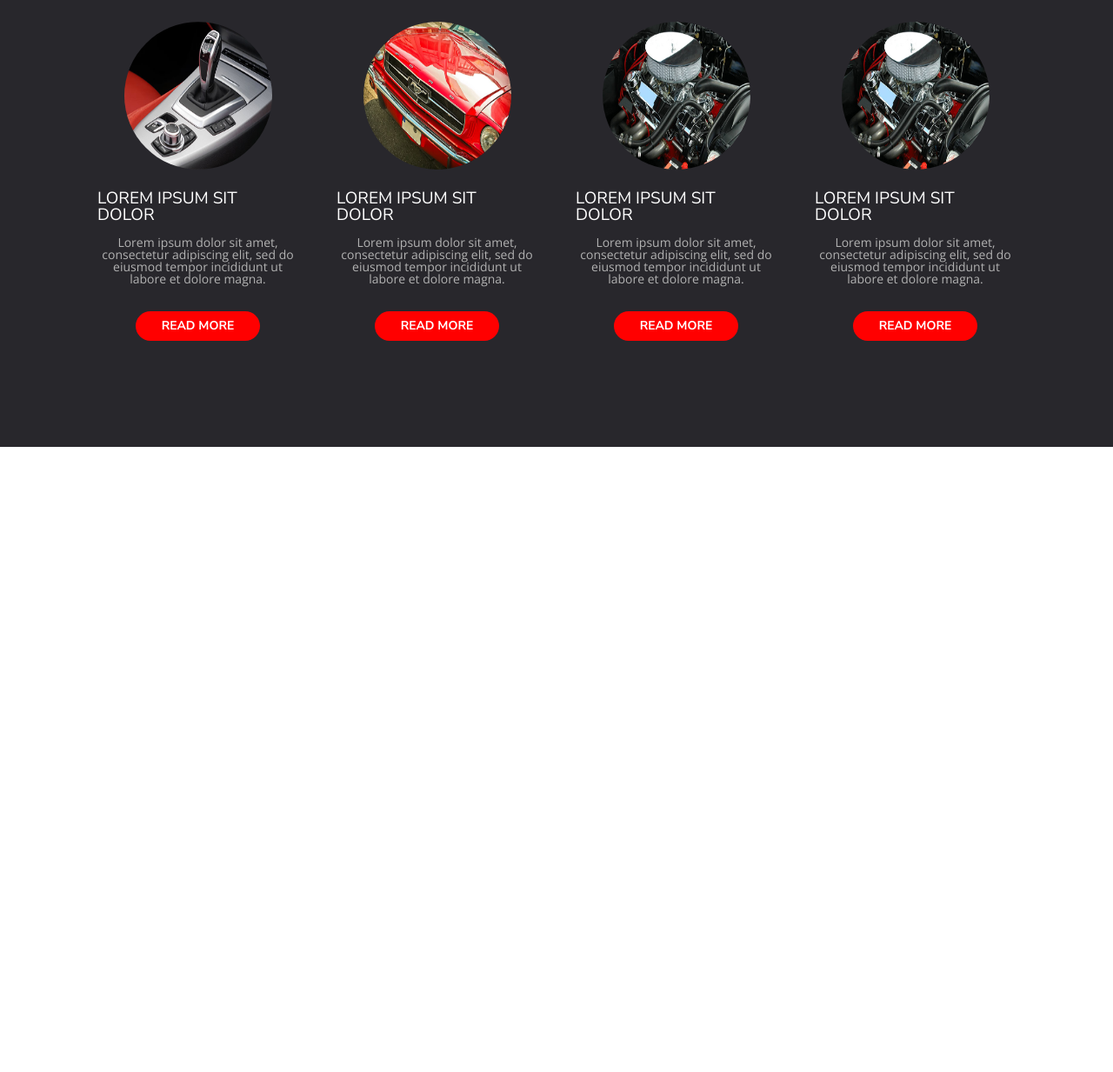
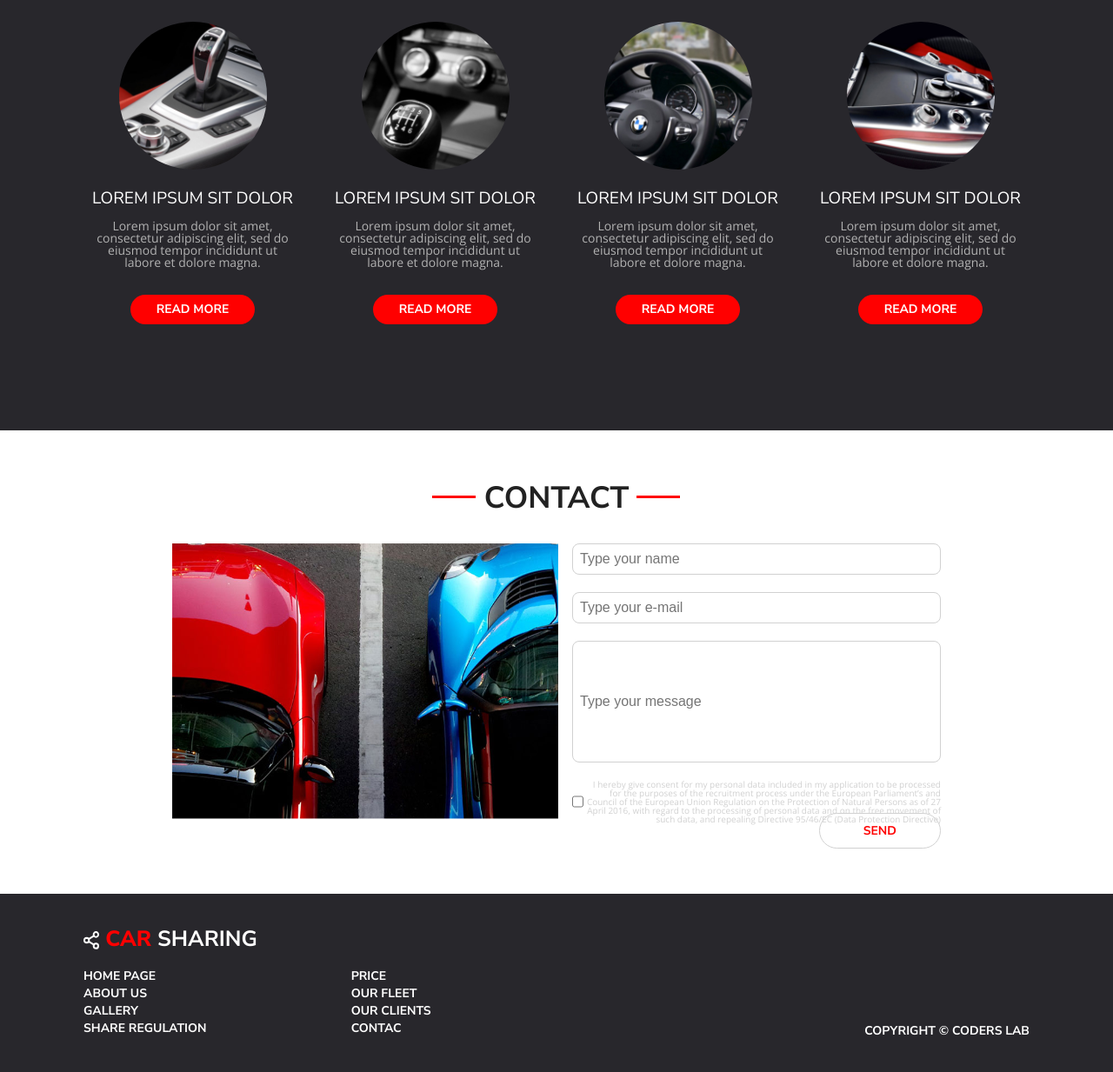
Before and after one commit to PrzemyslawMachola/Car-sharing, a plain HTML site: page index.html in a window 1280 px wide. Shown: the part 1567-2800 px from the top of the page at 87% size. Before the commit the page ends 2081 px from the top, so only its background shows below. Drawn offline with nearby package versions, Linux system fonts and the light colour scheme.

Commit message:
contact and footer

```diff
--- a/css/style.css
+++ b/css/style.css
@@ -9,6 +9,8 @@
     --blog-text: #6A6A6A;
     --grey-background: #28272C;
     --light-grey: #B2B2B2;
+    --grey: #D1D1D1;
+    --form-shadow: #FF00004D;
 }
 
 body {
@@ -273,7 +275,7 @@ li:hover {
 }
 
 .service__article {
-    width: 231px;
+    width: 235px;
     padding: 22px;
     display: flex;
     flex-direction: column;
@@ -281,9 +283,6 @@ li:hover {
 }
 
 .service__article__photo {
-    width: 170px;
-    height: 170px;
-    border-radius: 85px;
 }
 
 .service-article-title {
@@ -300,3 +299,146 @@ li:hover {
     text-transform: none;
     padding: 0 0 30px 0;
 }
+
+.contact {
+    width: 100%;
+    display: flex;
+    justify-content: center;
+    position: relative;
+
+}
+
+.contact__container {
+    width: 1088px;
+    display: flex;
+    flex-direction: column;
+    align-items: center;
+}
+
+.contact__title {
+    font-size: 35px;
+    font-weight: 700;
+    padding: 60px 0 35px 0;
+    position: relative;
+}
+
+.contact__title span::before {
+    content: "";
+    width: 50px;
+    height: 3px;
+    background: var(--red);
+    position: absolute;
+    left: -60px;
+    bottom: 52px;
+}
+
+.contact__title span::after {
+    content: "";
+    width: 50px;
+    height: 3px;
+    background: var(--red);
+    position: absolute;
+    left: 175px;
+    bottom: 52px;
+}
+.form__container {
+    display: flex;
+    justify-content: center;
+    width: 900px;
+    margin-bottom: 65px;
+}
+.form__foto {
+    width: 50%;
+    padding: 0 8px;
+    text-align: right;
+}
+.form__foto img {
+
+}
+.form {
+    width: 50%;
+    padding: 0 8px;
+    text-align: right;
+}
+.input-name, .input-email, .input-message {
+    width: 100%;
+    border-radius: 8px;
+    padding: 8px;
+    border: 1px solid var(--grey);
+    margin-bottom: 20px;
+    box-sizing: border-box;
+}
+.input-message {
+    height: 140px;
+}
+input:hover , .send-btn:hover{
+    border: 1px solid var(--red);
+    box-shadow: 0 1px 6px var(--form-shadow);
+}
+.check {
+    display: flex;
+}
+.checkbox-message {
+    font-family: var(--font-open);
+    font-size: 10px;
+    font-weight: 300;
+    color: var(--grey);
+    text-transform: none;
+}
+.send-btn {
+    font-family: var(--font-nunito);
+    font-size: 14px;
+    font-weight: 700;
+    color: var(--red);
+    border: 1px solid var(--grey);
+    border-radius: 40px;
+    text-decoration: none;
+    padding: 10px 50px;
+
+}
+footer {
+    background: var(--grey-background);
+    color: var(--white);
+    display: flex;
+    justify-content: center;
+}
+.footer__container {
+    width: 1088px;
+    margin-bottom: 40px;
+}
+.logo-footer {
+    font-size: 25px;
+    font-weight: 700;
+    margin-top: 40px;
+    margin-bottom: 20px;
+}
+
+.logo-footer span {
+    color: var(--red);
+    font-weight: 800;
+}
+.footer__menu {
+    display: flex;
+    font-size: 14px;
+    font-weight: 700;
+}
+.footer__menu__list {
+    display: flex;
+    flex-direction: column;
+    flex-grow: 1;
+}
+
+.footer__menu__list li {
+    padding: 3px 0;
+}
+
+.footer__menu__list li:hover {
+    background: none;
+    color: var(--red);
+}
+.copyright {
+    flex-grow: 2;
+    display: flex;
+    justify-content: flex-end;
+    align-items: flex-end;
+}
--- a/index.html
+++ b/index.html
@@ -105,7 +105,7 @@
         <div class="articles">
             <article class="service__article">
                 <a href="">
-                    <img src="images/Desktop Layout/photo1.png" class="service__article__photo">
+                    <img src="images/Desktop Layout/mini1.png" class="service__article__photo">
                 </a>
                 <h2 class="service-article-title">Lorem ipsum sit dolor</h2>
                 <p class="service-article-text">
@@ -115,7 +115,7 @@
             </article>
             <article class="service__article">
                 <a href="">
-                    <img src="images/Desktop Layout/photo2.png" alt="" class="service__article__photo">
+                    <img src="images/Desktop Layout/mini2.png" alt="" class="service__article__photo">
                 </a>
                 <h2 class="service-article-title">Lorem ipsum sit dolor</h2>
                 <p class="service-article-text">
@@ -125,7 +125,7 @@
             </article>
             <article class="service__article">
                 <a href="">
-                    <img src="images/Desktop Layout/photo3.png" alt="" class="service__article__photo">
+                    <img src="images/Desktop Layout/mini3.png" alt="" class="service__article__photo">
                 </a>
                 <h2 class="service-article-title">Lorem ipsum sit dolor</h2>
                 <p class="service-article-text">
@@ -135,7 +135,7 @@
             </article>
             <article class="service__article">
                 <a href="">
-                    <img src="images/Desktop Layout/photo3.png" alt="" class="service__article__photo">
+                    <img src="images/Desktop Layout/mini4.png" alt="" class="service__article__photo">
                 </a>
                 <h2 class="service-article-title">Lorem ipsum sit dolor</h2>
                 <p class="service-article-text">
@@ -147,8 +147,56 @@
     </div>
 
 </section>
-    <section class="contact"></section>
-    <footer></footer>
+
+<section class="contact">
+    <div class="contact__container">
+        <div class="contact__title">
+            <span>contact</span>
+        </div>
+        <div class="form__container">
+            <div class="form__foto">
+                <img src="images/Desktop Layout/Form Photo.png">
+            </div>
+            <div class="form">
+                <input type="text" class="input-name" placeholder="Type your name">
+                <input type="email" class="input-email" placeholder="Type your e-mail">
+                <input type="text" class="input-message" placeholder="Type your message">
+                <div class="check">
+                    <input type="checkbox">
+                    <div class="checkbox-message">I hereby give consent for my personal data included in my application to be processed for the purposes of the recruitment process under the European Parliament’s and Council of the European Union Regulation on the Protection of Natural Persons as of 27 April 2016, with regard to the processing of personal data and on the free movement of such data, and repealing Directive 95/46/EC (Data Protection Directive)</div>
+                </div>
+                <a href="" class="send-btn">send</a>
+            </div>
+        </div>
+    </div>
+</section>
+
+<footer>
+    <div class="footer__container">
+        <div class="logo-footer">
+            <img src="images/Desktop Layout/Logo Footer.svg">
+            <span>Car</span>
+            Sharing
+        </div>
+        <div class="footer__menu">
+            <ul class="footer__menu__list">
+                <li>home page</li>
+                <li>about us</li>
+                <li>gallery</li>
+                <li>share regulation</li>
+            </ul>
+            <ul class="footer__menu__list">
+                <li>price</li>
+                <li>our fleet</li>
+                <li>our clients</li>
+                <li>contac</li>
+            </ul>
+            <div class="copyright">Copyright © Coders Lab</div>
+        </div>
+
+    </div>
+
+</footer>
 
 
 
```
